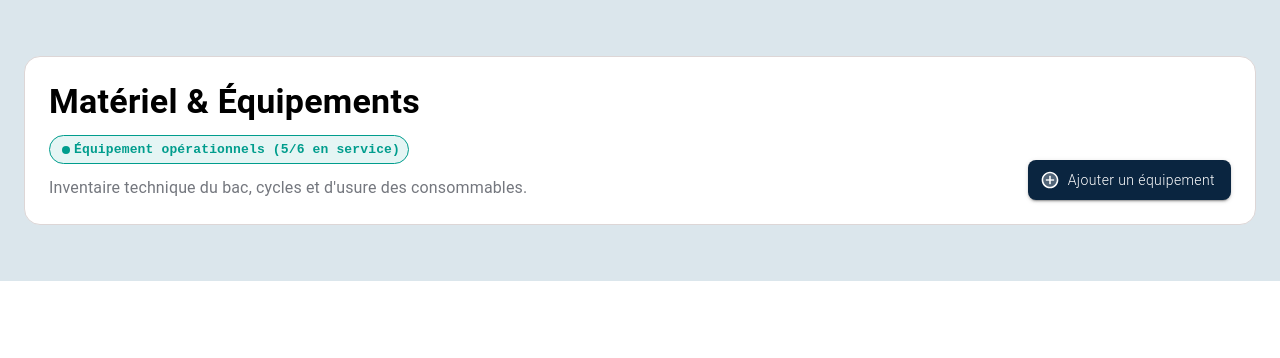
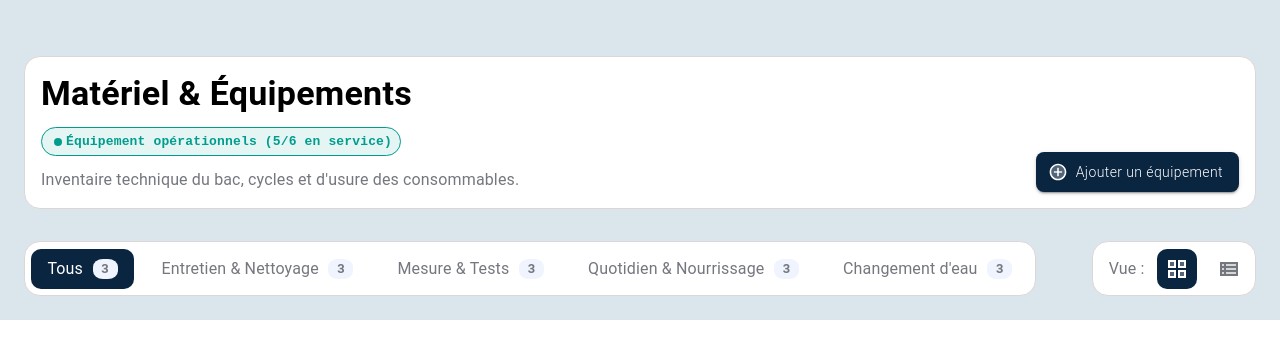
Before and after one commit to EtienneA20/FishKeeper, a Next.js app in the folder fishkeeper/: page /material in a window 1280 px wide. Shown: the top 358 px of the page. Built offline with nearby package versions, Linux system fonts and the light colour scheme.

Commit message:
feat: Add generic CategorieFilterBar and ViewModeToggle components and applied them to the Material view

```diff
--- a/fishkeeper/app/ThemeRegistry.tsx
+++ b/fishkeeper/app/ThemeRegistry.tsx
@@ -20,9 +20,11 @@ const theme = createTheme({
     },
     card: {
       background: '#ffffff',
+      backgroundInput: '#eff4ff',
       colorTitle: '#000000',
       colorText: '#74777e',
-      borderRadius: 3
+      borderRadius: 3,
+      borderColor: '#ddd6d6'
     },
   },
 } as unknown as ThemeOptions);
--- a/fishkeeper/app/material/MaterialFilters.tsx
+++ b/fishkeeper/app/material/MaterialFilters.tsx
@@ -1,26 +1,12 @@
 'use client';
 
 import React from 'react';
-import { Box, Typography } from '@mui/material';
+import CategoryFilterBar from '../../components/CategoryFilterBar';
 
-interface MaterialCardProps {
-  title: string;
+export default function MaterialFilters(): React.JSX.Element {
+    return (
+    <CategoryFilterBar
+        categories={['Entretien & Nettoyage', 'Mesure & Tests', 'Quotidien & Nourrissage', "Changement d'eau"]}
+    />
+    );
 }
-
-export default function MaterialCardProps({
-  title
-}: MaterialCardProps): React.JSX.Element {
-  return (
-    <Box
-        sx={{
-        my: 4, p: 3, display: 'flex', flexDirection: { xs: 'column', md: 'row' }, gap: 2, justifyContent: 'space-between',
-        alignItems: { xs: 'flex-start', md: 'stretch' }, backgroundColor: 'card.background', border: '1px solid #ddd6d6',
-        borderRadius: 4,
-        }}
-    >
-        <Typography variant="h4" component="h1" sx={{ color: 'card.colorTitle', fontWeight: 700 }}>
-            {title}
-        </Typography>
-    </Box>
-  );
-}
--- a/fishkeeper/app/material/page.tsx
+++ b/fishkeeper/app/material/page.tsx
@@ -3,11 +3,17 @@
 import React from 'react';
 import { Box } from '@mui/material';
 import MaterialHeaderCard from './MaterialHeaderCard';
+import MaterialFilters from './MaterialFilters';
+import ViewModeToggle from '../../components/ViewModeToggle';
 
 export default function MaterialPage(): React.JSX.Element {
   return (
     <Box component="main" sx={{ p: 3, backgroundColor: 'primary.main' }}>
         <MaterialHeaderCard/>
+        <Box sx={{ display: 'flex', flexDirection: 'row', alignItems: 'center', justifyContent: 'space-between'}}>
+          <MaterialFilters/>
+          <ViewModeToggle/>
+        </Box>
     </Box>
   );
 }
--- /dev/null
+++ b/fishkeeper/components/CategoryFilterBar.tsx
@@ -0,0 +1,68 @@
+'use client';
+
+import React from 'react';
+import { Box, Typography } from '@mui/material';
+import { useRouter, useSearchParams, usePathname } from 'next/navigation';
+
+interface CategoryFilterBarProps {
+  categories: string[];
+}
+
+export default function CategoryFilterBar({
+  categories
+}: CategoryFilterBarProps): React.JSX.Element {
+  const router = useRouter();
+  const searchParams = useSearchParams();
+  const pathname = usePathname();
+
+  const currentCategory = searchParams.get('category') || 'Tous';
+  const allTabs = ['Tous', ...categories];
+
+  const handleSelect = (category: string) => {
+    const params = new URLSearchParams(searchParams.toString());
+    if (category === 'Tous') {
+        params.delete('category')
+    } else {
+        params.set('category', category);
+    }
+    const queryString = params.toString();
+    router.push(queryString ? `${pathname}?${queryString}` : pathname);
+  };
+  return (
+    <Box
+        sx={{
+        display: 'flex', flexDirection: 'row', gap: 1.5, alignItems: 'center', p: 0.8, width: 'fit-content',
+        backgroundColor: 'card.background', border: '1px solid', borderColor: 'card.borderColor', borderRadius: 4,
+        }}
+    >
+      {allTabs.map((category) => {
+        const isSelected = currentCategory === category;
+
+        return (
+            <Box
+                key={category}
+                component="button"
+                onClick={ () => {handleSelect(category)} }
+                sx={{
+                    display: 'flex', flexDirection: 'row', gap: 0.2, alignItems: 'center',
+                    border: 'none', cursor: 'pointer', py: 1, px: 2, borderRadius: 2.5,
+                    backgroundColor: isSelected ? 'darkBlueButton.background' : 'transparent'
+                }}
+            >
+                <Typography sx={{color: isSelected ? '#FFFFFF' : 'card.colorText'}}>
+                    {category}
+                </Typography>
+
+                <Box sx={{width: 25, height: 20, borderRadius: '40%', backgroundColor: 'card.backgroundInput', ml: 1, alignItems: 'center'}}
+                >
+                    <Typography sx={{fontWeight: 'bold', fontSize: 13, color: 'card.colorText'}}>
+                        3
+                    </Typography>
+                </Box>
+
+            </Box>
+        );
+      })}
+    </Box>
+  );
+}
--- a/fishkeeper/components/PageHeaderCard.tsx
+++ b/fishkeeper/components/PageHeaderCard.tsx
@@ -19,9 +19,9 @@ export default function PageHeaderCard({
   return (
     <Box
       sx={{
-        my: 4, p: 3, display: 'flex', flexDirection: { xs: 'column', md: 'row' }, gap: 2, justifyContent: 'space-between',
-        alignItems: { xs: 'flex-start', md: 'stretch' }, backgroundColor: 'card.background', border: '1px solid #ddd6d6',
-        borderRadius: 4,
+        my: 4, p: 2, display: 'flex', flexDirection: { xs: 'column', md: 'row' }, gap: 2, justifyContent: 'space-between',
+        alignItems: { xs: 'flex-start', md: 'stretch' }, backgroundColor: 'card.background', border: '1px solid',
+        borderColor: 'card.borderColor', borderRadius: 4
       }}
     >
       <Box sx={{display: 'flex', flexDirection: 'column', alignItems: 'flex-start', gap: 1.5}}>
--- /dev/null
+++ b/fishkeeper/components/ViewModeToggle.tsx
@@ -0,0 +1,58 @@
+'use client';
+
+import React from 'react';
+import { Box, Typography } from '@mui/material';
+import { useRouter, useSearchParams, usePathname } from 'next/navigation';
+import GridViewTwoToneIcon from '@mui/icons-material/GridViewTwoTone';
+import ViewListTwoToneIcon from '@mui/icons-material/ViewListTwoTone';
+
+
+export default function ViewModeToggle(): React.JSX.Element {
+  const router = useRouter();
+  const searchParams = useSearchParams();
+  const pathname = usePathname();
+  const currentView = searchParams.get('viewmode') || 'grid';
+
+  const viewModes = ['grid', 'list'];
+
+  const handleSelect = (modeChoose: string) => {
+    const params = new URLSearchParams(searchParams.toString());
+    params.set('viewmode', modeChoose);
+    router.push(`${pathname}?${params.toString()}`);
+  };
+  return (
+    <Box
+        sx={{
+        display: 'flex', flexDirection: 'row', gap: 1.5, alignItems: 'center', p: 0.8, width: 'fit-content',
+        backgroundColor: 'card.background', border: '1px solid', borderColor: 'card.borderColor', borderRadius: 4, pl: 2
+        }}
+    >
+        <Typography sx={{color: 'card.colorText'}}>
+            {'Vue :'}
+        </Typography>
+
+      {viewModes.map((modeChoose) => {
+        const isSelected = currentView === modeChoose;
+
+        return (
+            <Box
+                key={modeChoose}
+                component="button"
+                onClick={ () => {handleSelect(modeChoose)} }
+                sx={{
+                    display: 'flex', flexDirection: 'row', gap: 0.2, alignItems: 'center',
+                    border: 'none', cursor: 'pointer', p: 1, borderRadius: 2.5,
+                    backgroundColor: isSelected ? 'darkBlueButton.background' : 'transparent'
+                }}
+            >
+
+                <Box sx={{ display: 'flex', alignItems: 'center', color: isSelected ? '#FFFFFF' : 'card.colorText'}}>
+                    {modeChoose === 'grid' ? <GridViewTwoToneIcon/> : <ViewListTwoToneIcon/>}
+                </Box>
+
+            </Box>
+        );
+      })}
+    </Box>
+  );
+}
```
